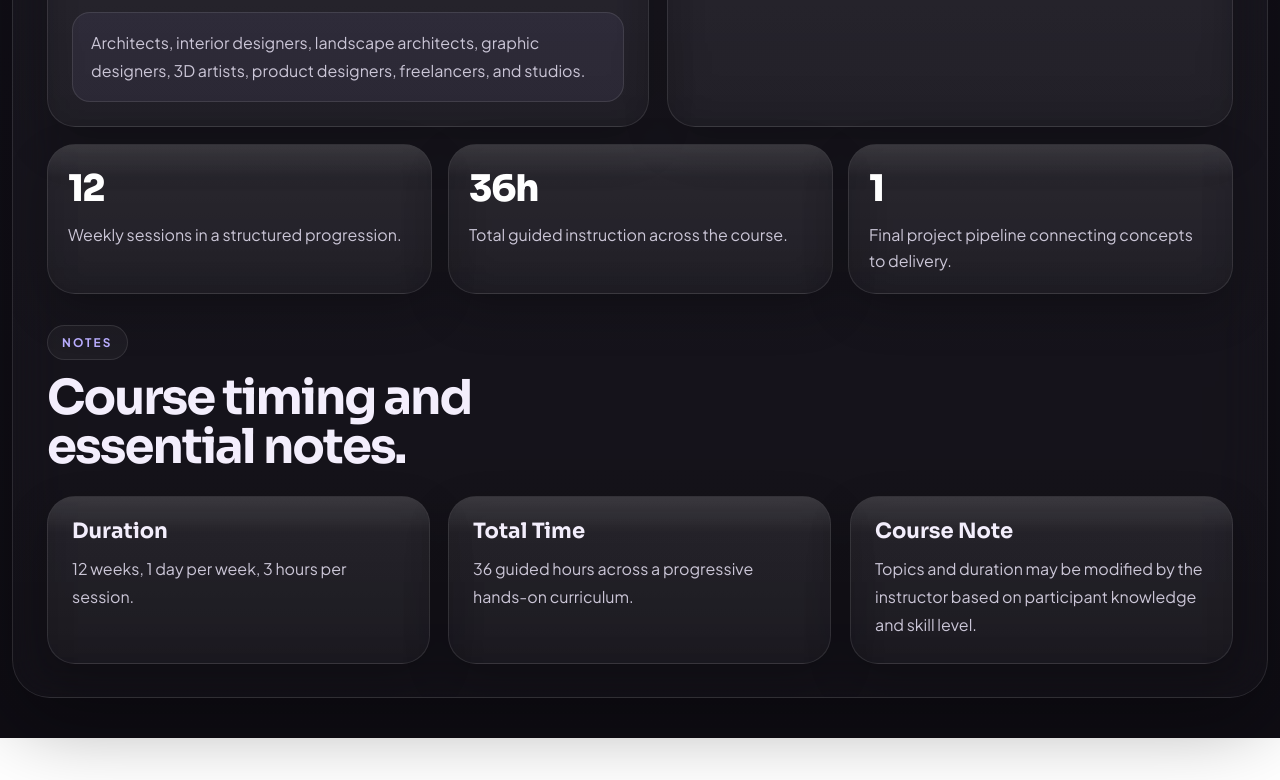
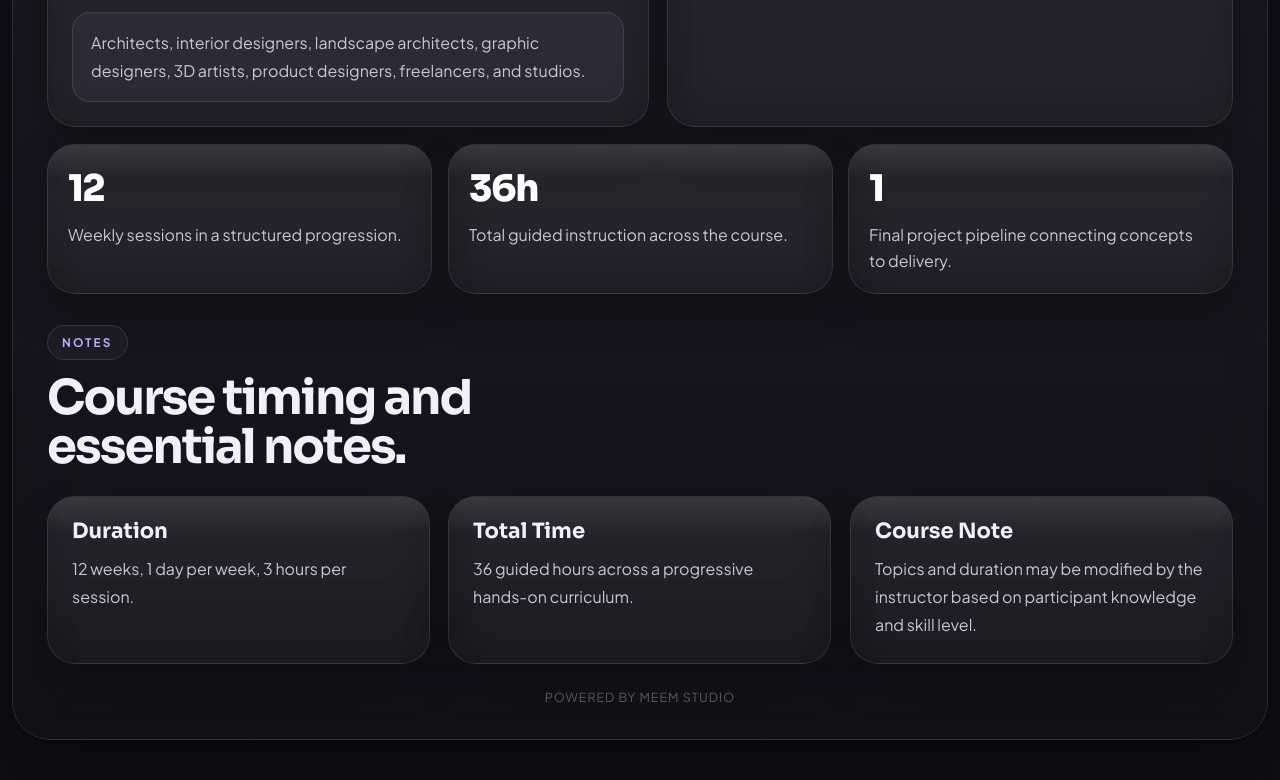
Before and after one commit to mostafa1233211/meem-academy-course-site., a website: page index.html in a window 1280 px wide. Shown: the part 1448-2228 px from the top of the page. Before the commit the page ends 2186 px from the top, so only its background shows below. Drawn offline with Linux system fonts and the light colour scheme.

Commit message:
your update message

```diff
--- a/index.html
+++ b/index.html
@@ -533,6 +533,15 @@
       padding: 34px;
     }
 
+    .panel-credit {
+      margin-top: 26px;
+      text-align: center;
+      font-size: 0.78rem;
+      letter-spacing: 0.08em;
+      text-transform: uppercase;
+      color: rgba(243, 238, 252, 0.34);
+    }
+
     .section-header {
       display: flex;
       justify-content: space-between;
@@ -1200,6 +1209,8 @@
               <div class="body-copy">Topics and duration may be modified by the instructor based on participant knowledge and skill level.</div>
             </article>
           </div>
+
+          <div class="panel-credit">Powered by MeeM Studio</div>
         </div>
       </section>
 
@@ -1338,6 +1349,8 @@
               </article>
             </div>
           </div>
+
+          <div class="panel-credit">Powered by MeeM Studio</div>
         </div>
       </section>
 
@@ -1378,6 +1391,8 @@
               </div>
             </article>
           </div>
+
+          <div class="panel-credit">Powered by MeeM Studio</div>
         </div>
       </section>
 
@@ -1436,6 +1451,8 @@
               </div>
             </article>
           </div>
+
+          <div class="panel-credit">Powered by MeeM Studio</div>
         </div>
       </section>
     </main>
```
Also changed, not shown: 1 other file.
